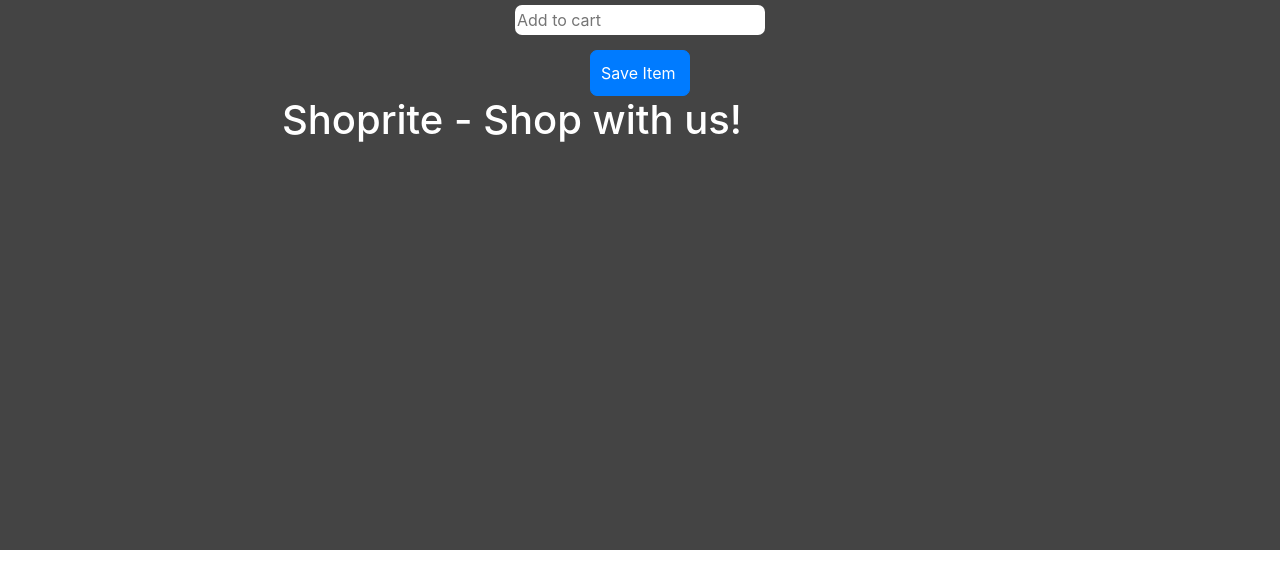
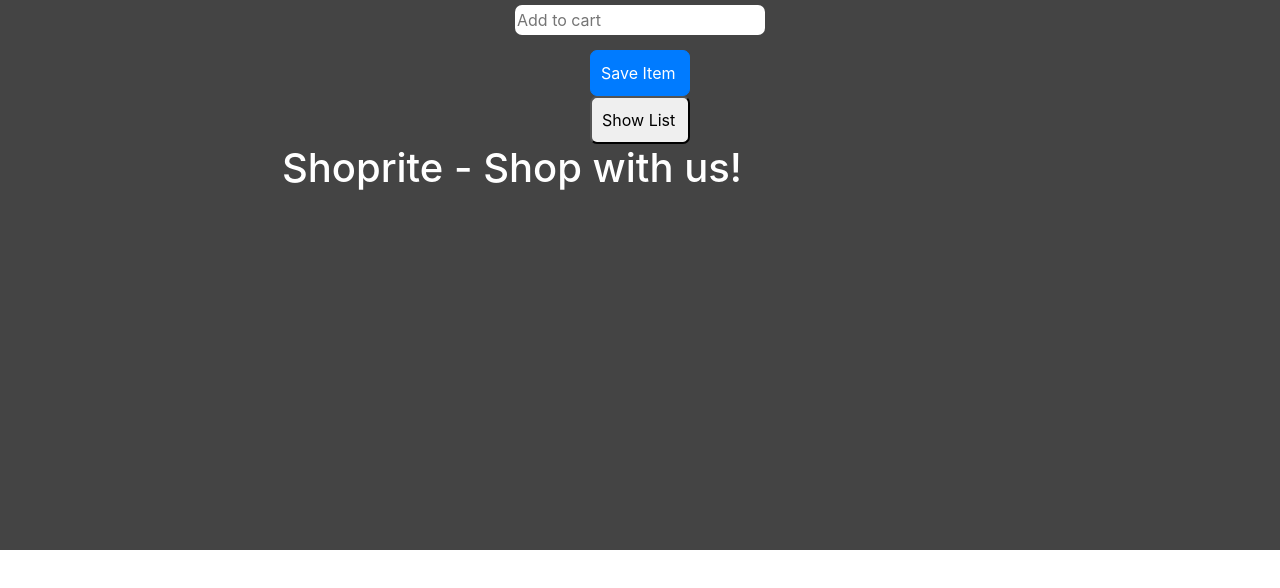
Before and after one commit to ZachyDev/Vue-School---Master-Vue-Bootcamp, a Vue app: page / in a window 1280 px wide. Shown: the top 588 px of the page. Built offline with nearby package versions, Linux system fonts and the light colour scheme.

Commit message:
improved the add to cart system✅✅

```diff
--- a/src/App.vue
+++ b/src/App.vue
@@ -1,7 +1,8 @@
 <template>
   <div class="app">
-    <input type="text" v-model="newItem" placeholder="Add to cart" @keyup.enter="addToCart">
+    <input type="text" v-model="newItem" placeholder="Add to cart">
     <button type="button" class="btn btn-primary" @click="addToCart">Save Item</button>
+    <button @click="showItems">Show List</button>
     <ShopStore :shoplists="shoplists"/>
   </div>
 </template>
@@ -23,7 +24,10 @@
   },
   methods: {
     addToCart() {
-      return this.shoplists.includes(this.shoplists) ? alert('exits') : this.shoplists.push(this.newItem)
+      this.newItem === '' ? alert('cart cannot be empty') : this.shoplists.push(this.newItem);
+    },
+    showItems() {
+      return this.shoplists.length > 0 ? alert(this.shoplists) : alert('Shopping cart is empty😔😔')
     }
   }
 }
```
